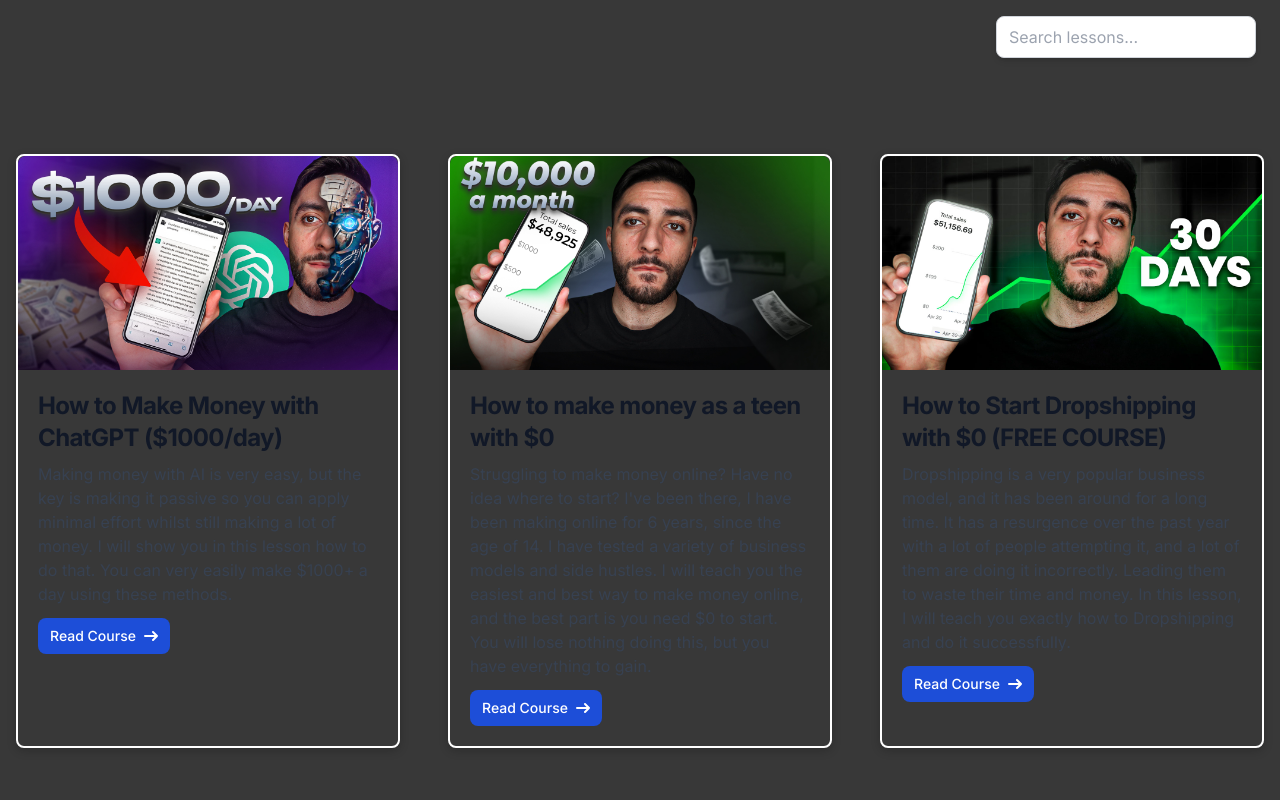
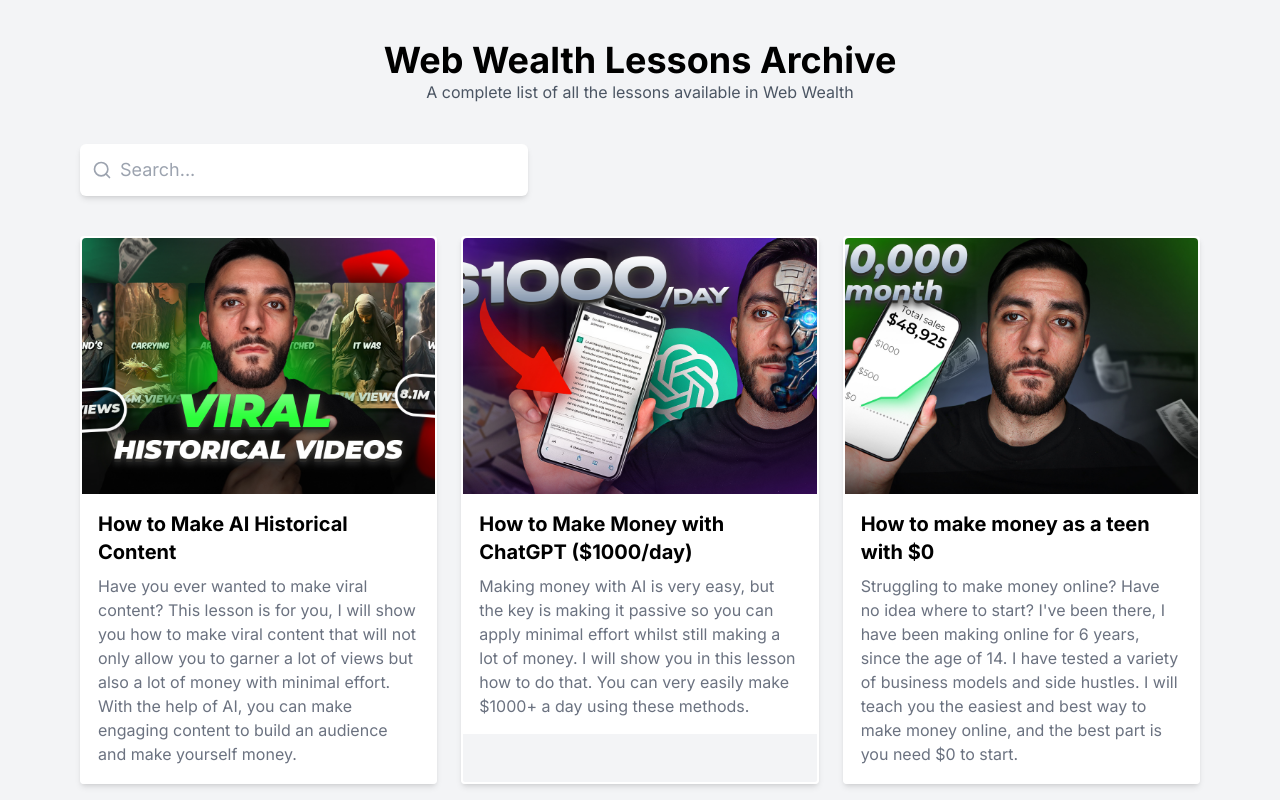
Before and after one commit to theqasim/WW, a Next.js app: page /lessons in a window 1280 px wide. Shown: the top 800 px of the page. Built offline with nearby package versions, Linux system fonts and the light colour scheme.

Commit message:
new lessons layout

```diff
--- a/src/app/lessons/page.tsx
+++ b/src/app/lessons/page.tsx
@@ -1,133 +1,11 @@
-"use client";
+import LessonsArchive from "@/components/lessonsarchive";
 
-import React, { useState } from "react";
-import Image from "next/image";
-
-interface BlogPostProps {
-  title: string;
-  thumbnail: string;
-  description: string;
-  destination: string;
-}
-
-const BlogPost: React.FC<BlogPostProps> = ({
-  title,
-  thumbnail,
-  description,
-  destination,
-}) => {
-  return (
-    <div className="grid grid-cols-1 gap-4 justify-content-space-between mx-auto hover:scale-105 transform transition-all duration-300 mb-10">
-      <div className="max-w-sm border border-white border-2 rounded-lg dark:bg-gray-800 shadow-[0_3px_10px_rgb(0,0,0,0.2)]">
-        <a href={destination}>
-          <Image
-            className="rounded-t-lg"
-            width={500}
-            height={500}
-            src={thumbnail}
-            alt=""
-          />
-        </a>
-        <div className="p-5">
-          <a href={destination}>
-            <h5 className="mb-2 text-2xl font-bold tracking-tight text-gray-900 dark:text-white">
-              {title}
-            </h5>
-          </a>
-          <p className="mb-3 font-normal text-gray-700 dark:text-gray-400">
-            {description}
-          </p>
-          <a
-            href={destination}
-            className="inline-flex items-center px-3 py-2 text-sm font-medium text-center text-white bg-blue-700 rounded-lg hover:bg-blue-800 focus:ring-4 focus:outline-none focus:ring-blue-300 dark:bg-blue-600 dark:hover:bg-blue-700 dark:focus:ring-blue-800"
-          >
-            Read Course
-            <svg
-              className="w-3.5 h-3.5 ml-2"
-              aria-hidden="true"
-              xmlns="http://www.w3.org/2000/svg"
-              fill="none"
-              viewBox="0 0 14 10"
-            >
-              <path
-                stroke="currentColor"
-                strokeLinecap="round"
-                strokeLinejoin="round"
-                strokeWidth="2"
-                d="M1 5h12m0 0L9 1m4 4L9 9"
-              />
-            </svg>
-          </a>
-        </div>
-      </div>
-    </div>
-  );
-};
-
-const LessonsArchive: React.FC = () => {
-  const [searchTerm, setSearchTerm] = useState("");
-
-  const blogPosts: BlogPostProps[] = [
-    {
-      title: "How to Make Money with ChatGPT ($1000/day)",
-      thumbnail: "/resources/howtomakepassiveincomewithchatgpt.jpg",
-      description:
-        "Making money with AI is very easy, but the key is making it passive so you can apply minimal effort whilst still making a lot of money. I will show you in this lesson how to do that. You can very easily make $1000+ a day using these methods.  ",
-      destination: "/lessons/makemoneywithchatgpt",
-    },
-    {
-      title: "How to make money as a teen with $0",
-      thumbnail: "/resources/howtomakemoneyasateenwith$0.jpg",
-      description:
-        "Struggling to make money online? Have no idea where to start? I've been there, I have been making online for 6 years, since the age of 14. I have tested a variety of business models and side hustles. I will teach you the easiest and best way to make money online, and the best part is you need $0 to start. You will lose nothing doing this, but you have everything to gain.",
-      destination: "/lessons/makemoneywith$0",
-    },
-    {
-      title: "How to Start Dropshipping with $0 (FREE COURSE)",
-      thumbnail: "/resources/30days-dropshipping.jpg",
-      description:
-        "Dropshipping is a very popular business model, and it has been around for a long time. It has a resurgence over the past year with a lot of people attempting it, and a lot of them are doing it incorrectly. Leading them to waste their time and money. In this lesson, I will teach you exactly how to Dropshipping and do it successfully. ",
-      destination: "/lessons/dropshipwithnomoney",
-    },
-  ];
-
-  const filteredBlogPosts = blogPosts.filter((blogPost) =>
-    blogPost.title.toLowerCase().includes(searchTerm.toLowerCase())
-  );
-
+function LessonsPage() {
   return (
     <div>
-      <div className="lg:flex justify-end px-6 py-4">
-        <input
-          type="text"
-          placeholder="Search lessons..."
-          className="px-3 py-2 border border-gray-300 rounded-lg shadow-md"
-          value={searchTerm}
-          onChange={(e) => setSearchTerm(e.target.value)}
-        />
-      </div>
-
-      <div className="grid grid-cols-3 max-md:grid-cols-1 gap-4 place-items-stretch h-56 mt-20">
-        {filteredBlogPosts.map((blogPost) => (
-          <BlogPost
-            key={blogPost.title}
-            title={blogPost.title}
-            thumbnail={blogPost.thumbnail}
-            description={blogPost.description}
-            destination={blogPost.destination}
-          />
-        ))}
-      </div>
-    </div>
-  );
-};
-
-const PageWrapper: React.FC = () => {
-  return (
-    <div className="min-h-screen">
       <LessonsArchive />
     </div>
   );
-};
+}
 
-export default PageWrapper;
+export default LessonsPage;
--- /dev/null
+++ b/src/components/lessonsarchive.tsx
@@ -0,0 +1,123 @@
+"use client";
+
+import React, { useState } from "react";
+
+const lessonsData = [
+  {
+    id: 1,
+    title: "How to Make AI Historical Content",
+    description:
+      "Have you ever wanted to make viral content? This lesson is for you, I will show you how to make viral content that will not only allow you to garner a lot of views but also a lot of money with minimal effort. With the help of AI, you can make engaging content to build an audience and make yourself money.",
+    imageUrl: "/resources/howtomakeviralaihistoryvideos.jpg",
+    link: "/lessons",
+  },
+  {
+    id: 2,
+    title: "How to Make Money with ChatGPT ($1000/day)",
+    description:
+      "Making money with AI is very easy, but the key is making it passive so you can apply minimal effort whilst still making a lot of money. I will show you in this lesson how to do that. You can very easily make $1000+ a day using these methods.",
+    imageUrl: "/resources/howtomakepassiveincomewithchatgpt.jpg",
+    link: "/lessons/makemoneywithchatgpt",
+  },
+  {
+    id: 3,
+    title: "How to make money as a teen with $0",
+    description:
+      "Struggling to make money online? Have no idea where to start? I've been there, I have been making online for 6 years, since the age of 14. I have tested a variety of business models and side hustles. I will teach you the easiest and best way to make money online, and the best part is you need $0 to start.",
+    imageUrl: "/resources/howtomakemoneyasateenwith$0.jpg",
+    link: "/lessons/makemoneywith$0",
+  },
+  {
+    id: 4,
+    title: "How to Start Dropshipping with $0 (FREE COURSE)",
+    description:
+      "Dropshipping is a very popular business model, and it has been around for a long time. It has a resurgence over the past year with a lot of people attempting it, and a lot of them are doing it incorrectly. Leading them to waste their time and money. In this lesson, I will teach you exactly how to Dropshipping and do it successfully.",
+    imageUrl: "/resources/30days-dropshipping.jpg",
+    link: "/lessons/dropshipwithnomoney",
+  },
+];
+
+function LessonsArchive() {
+  const [searchInput, setSearchInput] = useState("");
+  const [filteredLessons, setFilteredLessons] = useState([...lessonsData]);
+
+  const handleSearchInputChange = (e: { target: { value: string } }) => {
+    const searchTerm = e.target.value.toLowerCase();
+    setSearchInput(searchTerm);
+
+    const filteredLessons = lessonsData.filter((lesson) =>
+      lesson.title.toLowerCase().includes(searchTerm)
+    );
+
+    setFilteredLessons(filteredLessons);
+  };
+
+  return (
+    <div className="bg-gray-100 dark:bg-gray-900 min-h-screen">
+      <section className="w-full py-10 px-5 lg:px-20 space-y-10 bg-gray-100 dark:bg-gray-900">
+        <div className="text-center">
+          <h1 className="text-4xl font-bold dark:text-white font-bold">
+            Web Wealth Lessons Archive
+          </h1>
+          <p className="text-gray-600 dark:text-gray-400">
+            A complete list of all the lessons available in Web Wealth
+          </p>
+        </div>
+        <div className="text-right">
+          <div className="relative w-full max-w-md bg-white shadow-md rounded-md">
+            <input
+              aria-label="Search"
+              className="pl-10 py-3 text-lg bg-transparent focus:outline-none w-full"
+              placeholder="Search..."
+              value={searchInput}
+              onChange={handleSearchInputChange}
+              type="text"
+            />
+            <div className="absolute inset-y-0 left-0 pl-3 flex items-center pointer-events-none">
+              <svg
+                className=" h-5 w-5 text-gray-400"
+                fill="none"
+                height="24"
+                stroke="currentColor"
+                strokeLinecap="round"
+                strokeLinejoin="round"
+                strokeWidth="2"
+                viewBox="0 0 24 24"
+                width="24"
+                xmlns="http://www.w3.org/2000/svg"
+              >
+                <circle cx="11" cy="11" r="8" />
+                <path d="m21 21-4.3-4.3" />
+              </svg>
+            </div>
+          </div>
+        </div>
+        <div className="grid grid-cols-1 sm:grid-cols-2 md:grid-cols-3 lg:grid-cols-3 gap-6">
+          {filteredLessons.map((lesson) => (
+            <a
+              key={lesson.id}
+              href={lesson.link}
+              className="rounded shadow-md ease-in-out border-solid border-2 border-white hover:scale-105 transform transition-all duration-300"
+            >
+              <img
+                alt={lesson.title}
+                className="w-full h-64 rounded-t object-cover"
+                src={lesson.imageUrl}
+              />
+              <div className="p-4 bg-white dark:bg-gray-800">
+                <h2 className="text-xl font-bold mb-2 dark:text-white">
+                  {lesson.title}
+                </h2>
+                <p className="text-gray-500 dark:text-gray-400">
+                  {lesson.description}
+                </p>
+              </div>
+            </a>
+          ))}
+        </div>
+      </section>
+    </div>
+  );
+}
+
+export default LessonsArchive;
```
Also changed, not shown: public/resources/howtomakeviralaihistoryvideos.jpg (added).
